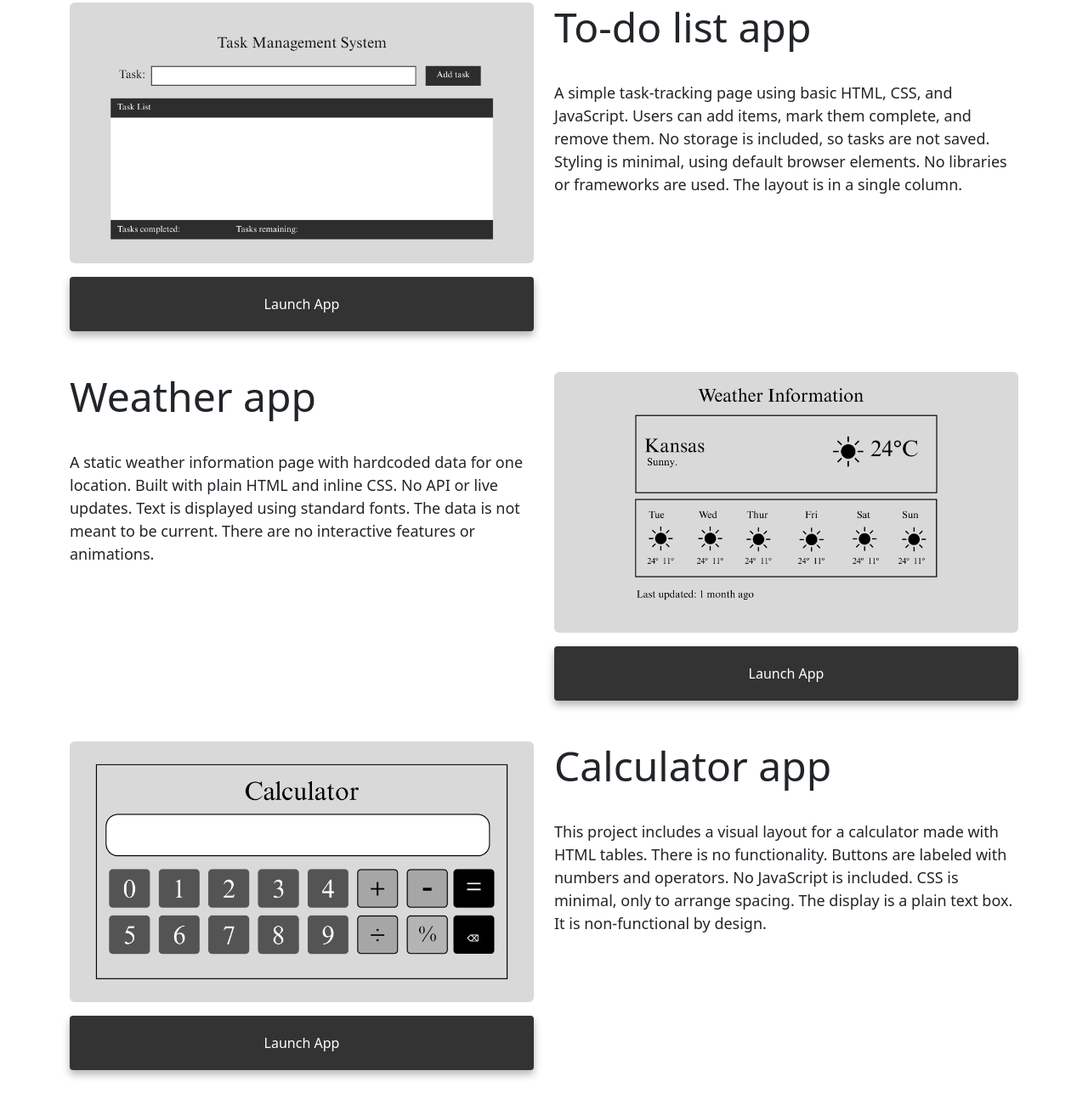
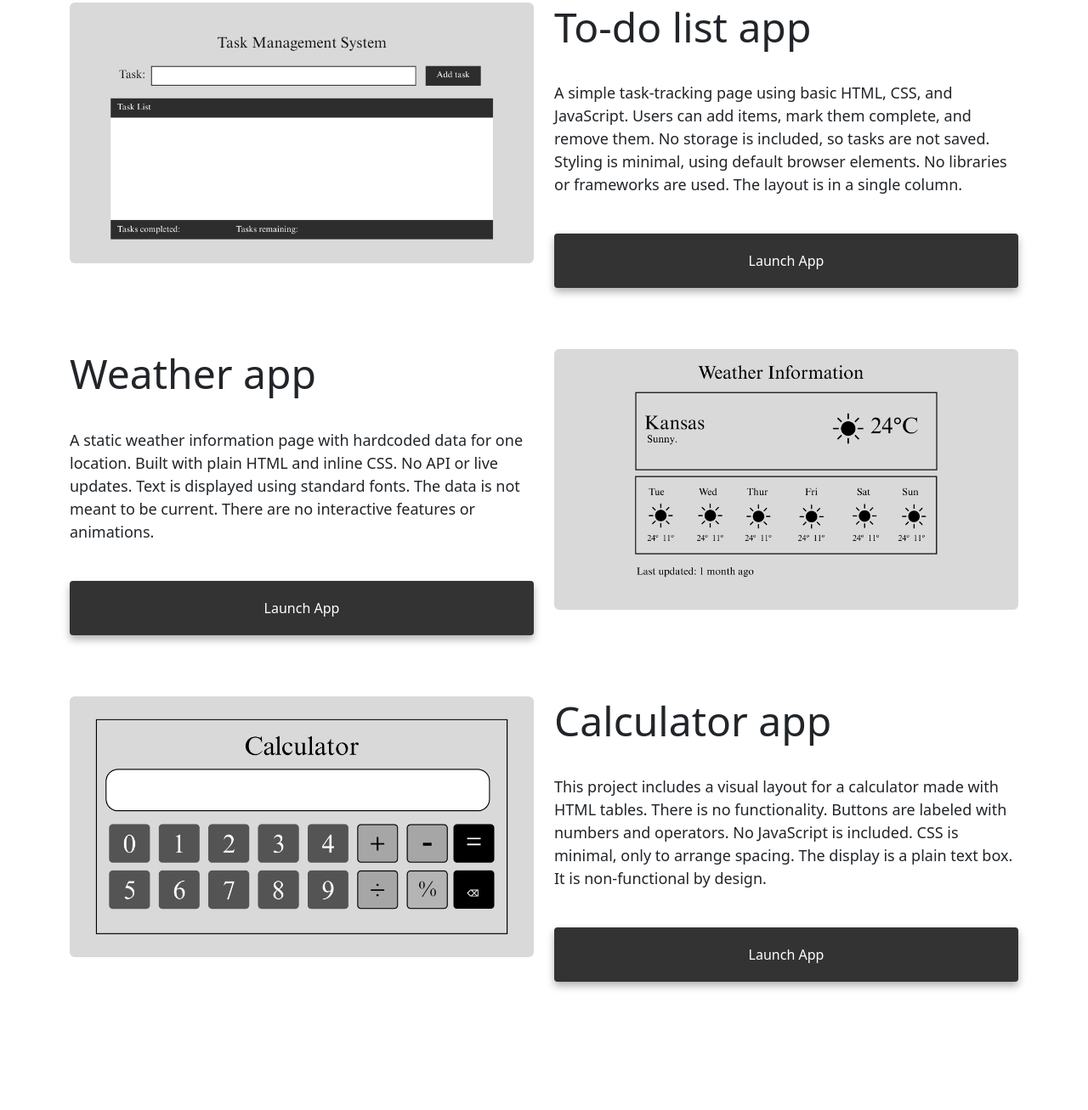
Before and after one commit to AbigailLeighStoffberg/steve-portfolio, a website: page index.html in a window 1280 px wide. Shown: the part 485-1792 px from the top of the page at 85% size. After the commit the page ends 1765 px from the top, so only its background shows below. Drawn offline with nearby package versions, Linux system fonts and the light colour scheme.

Commit message:
no really this time

```diff
--- a/index.html
+++ b/index.html
@@ -57,6 +57,13 @@
 
     <div class="container">
       <div class="row mb-5">
+        <div class="col-sm-6 order-sm-1 order-2">
+          <img
+            src="/images/to-do-list-app.png"
+            alt="To-do-list project "
+            class="img-fluid rounded"
+          />
+        </div>
         <div class="col-sm-6 order-sm-2 order-1">
           <h2 class="mb-3">To-do list app</h2>
           <p>
@@ -66,14 +73,7 @@
             default browser elements. No libraries or frameworks are used. The
             layout is in a single column.
           </p>
-        </div>
-        <div class="col-sm-6 order-sm-1 order-2">
-          <img
-            src="/images/to-do-list-app.png"
-            alt="To-do-list project "
-            class="img-fluid rounded mb-3"
-          />
-          <div class="text-start text-sm-end">
+          <div class="mt-4 mb-4 text-start text-sm-start">
             <a
               href="#"
               class="primary-link project-link"
@@ -94,14 +94,7 @@
             meant to be current. There are no interactive features or
             animations.
           </p>
-        </div>
-        <div class="col-sm-6 order-sm-2 order-2">
-          <img
-            src="/images/the-weather-app.png"
-            class="img-fluid rounded mb-3"
-            alt="Weather project"
-          />
-          <div class="text-start text-sm-end">
+          <div class="mt-4 mb-4 text-start text-sm-start">
             <a
               href="#"
               class="primary-link project-link"
@@ -110,9 +103,23 @@
             >
           </div>
         </div>
+        <div class="col-sm-6 order-sm-2 order-2">
+          <img
+            src="/images/the-weather-app.png"
+            class="img-fluid rounded"
+            alt="Weather project"
+          />
+        </div>
       </div>
 
       <div class="row mt-5 mb-5">
+        <div class="col-sm-6 order-sm-1 order-2">
+          <img
+            src="/images/the-calculator-app.png"
+            class="img-fluid rounded"
+            alt="Calculator project"
+          />
+        </div>
         <div class="col-sm-6 order-sm-2 order-1">
           <h2 class="mb-3">Calculator app</h2>
           <p>
@@ -122,14 +129,7 @@
             only to arrange spacing. The display is a plain text box. It is
             non-functional by design.
           </p>
-        </div>
-        <div class="col-sm-6 order-sm-1 order-2">
-          <img
-            src="/images/the-calculator-app.png"
-            class="img-fluid rounded mb-3"
-            alt="Calculator project"
-          />
-          <div class="text-start text-sm-end">
+          <div class="mt-4 mb-4 text-start text-sm-start">
             <a
               href="#"
               class="primary-link project-link"
```
